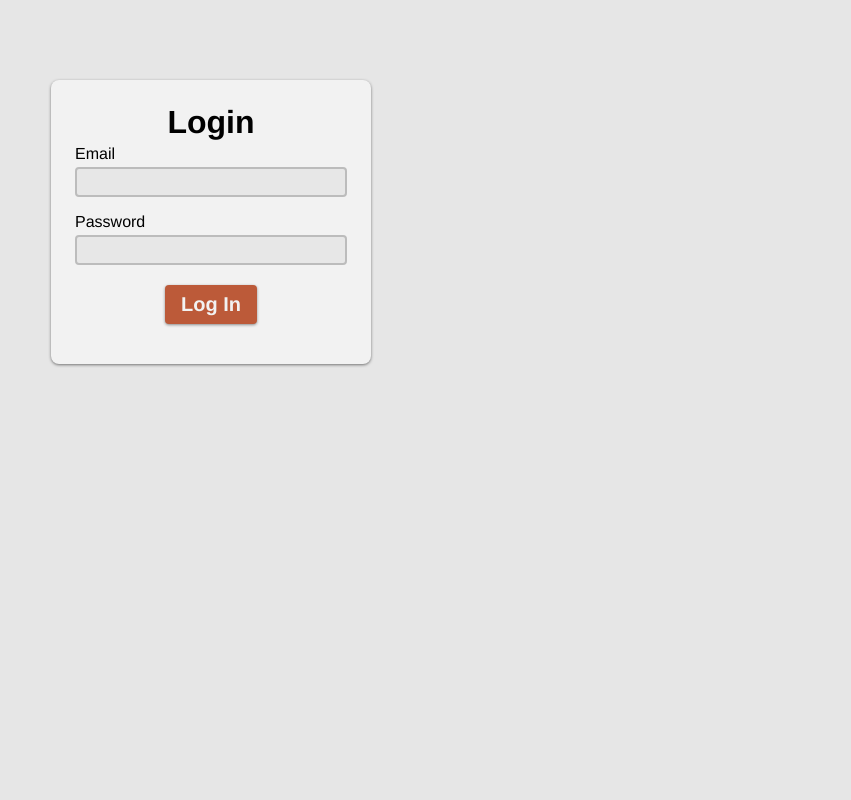
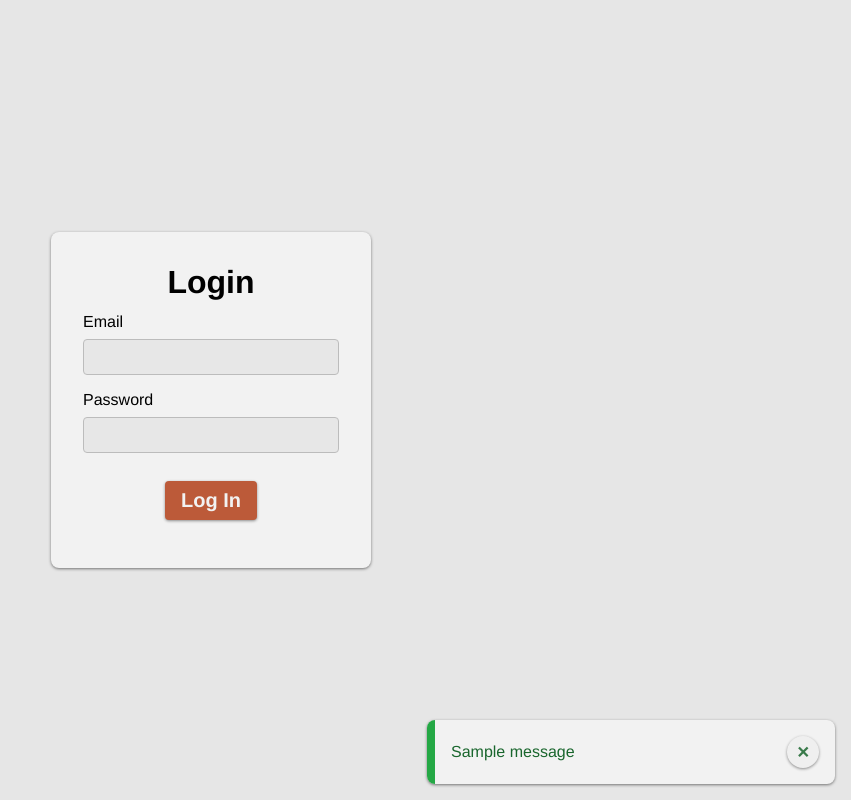
Before and after one commit to Ehckk/csc535-barber-shop-app, a Flask app: page / in a window 1280 px wide. Shown: the whole page, without its empty margins (429-1280 px from the left). Run offline with Flask 3, Linux system fonts and the light colour scheme; one stand-in notice (Sample message) is shown; parts of the project's set-up code (start-up, migrations or seed data) failed here and were passed over; some libraries are stand-ins or nearby versions.

Commit message:
flash messages

```diff
--- a/app/auth/routes/login.py
+++ b/app/auth/routes/login.py
@@ -13,12 +13,14 @@ def login():
         password = form.password.data
         user = check_email(form.email.data)
         if not user:
-            flash(f"No user found with email \"{email}\"")
+            flash(f"No user found with email \"{email}\"", category="error")
+            return render_template("login.html", form=form)
         user = check_password(email, password)
         if not user:
-            flash(f"Incorrect password")
+            flash(f"Incorrect password", category="error")
+            return render_template("login.html", form=form)
         if user:
-            flash("Login Successful")
+            flash("Login Successful", category="success")
             session["user"] = {
                 "id":       user["user_id"],
                 "email":    user["email"],
--- a/app/auth/routes/logout.py
+++ b/app/auth/routes/logout.py
@@ -1,4 +1,4 @@
-from flask import redirect
+from flask import flash, redirect
 from ...utils.user import current_user
 from .. import auth
 
@@ -7,4 +7,5 @@ from .. import auth
 def logout():
     user = current_user()
     user.logout()
+    flash("You have been logged out", category="success")
     return redirect("/")
--- a/app/static/controls.css
+++ b/app/static/controls.css
@@ -1,8 +1,8 @@
 input {
-    padding: 0.25rem;
+    padding: 0.5rem;
     background-color: var(--w-1);
     border-radius: .25rem;
-    border-width: 2px;
+    border-width: 1px;
     border-style: solid;
     border-color: var(--s-2);
     font-size: 1rem;
@@ -42,3 +42,7 @@ button:focus, input[type=submit]:focus {
 button:active, input[type=submit]:active {
     transform: translateY(2px);
 }
+
+label {
+    margin-bottom: .25rem;
+}
--- a/app/static/forms.css
+++ b/app/static/forms.css
@@ -8,6 +8,7 @@ form {
 .form-title {
     text-align: center;
     font-size: 2rem;
+    margin-bottom: .5rem;
 }
 
 .form-fields {
@@ -16,7 +17,8 @@ form {
 }
 
 .form-buttons {
-    margin: .5rem 0;
+    margin-top: 1rem;
+    margin-bottom: .5rem;
     padding: .5rem;
     display: flex;
     justify-content: space-evenly;
--- a/app/static/layout.css
+++ b/app/static/layout.css
@@ -1,10 +1,10 @@
 .auth {
     position: absolute;
-    top: 10%;
+    margin: auto;
     min-width: 20rem;
     margin: 0 auto;
-    padding: .5rem;
+    padding: 1rem;
     border-radius: .5rem;
     background-color: var(--w-2);
-    box-shadow: vaR(--drop-shadow);
+    box-shadow: var(--drop-shadow);
 }
--- a/app/static/main.css
+++ b/app/static/main.css
@@ -5,15 +5,15 @@
     --s-2: hsl(0 0% 70%);
     --s-1: hsl(0 0% 60%);
     --s-0: hsl(0 0% 50%);
-    --e-2: hsl(355 70% 75%);
-    --e-1: hsl(355 65% 60%);
-    --e-0: hsl(355 60% 45%);
+    --e-2: hsl(355 75% 75%);
+    --e-1: hsl(355 70% 40%);
+    --e-0: hsl(355 65% 25%);
     --w-2: hsl(30 70% 75%);
-    --w-1: hsl(30 65% 60%);
-    --w-0: hsl(30 60% 45%);
+    --w-1: hsl(30 65% 40%);
+    --w-0: hsl(30 60% 25%);
     --g-2: hsl(135 70% 75%);
-    --g-1: hsl(135 65% 60%);
-    --g-0: hsl(135 60% 45%);
+    --g-1: hsl(135 65% 40%);
+    --g-0: hsl(135 60% 25%);
     --i-2: hsl(200 70% 75%);
     --i-1: hsl(200 65% 60%);
     --i-0: hsl(200 60% 45%);
@@ -53,5 +53,5 @@ body {
 :focus {
     outline-style: solid;
     outline-width: thick;
-    outline-color: var(--i-1);
+    outline-color: var(--i-2);
 }
--- /dev/null
+++ b/app/static/messages.css
@@ -0,0 +1,56 @@
+.flash-messages {
+    position: absolute;
+    bottom: 0;
+    right: 0;
+    padding: 1rem;
+    list-style: none;
+}
+
+.flash-message {
+    position: relative;
+    display: flex;
+    align-items: center;
+    gap: 1rem;
+    margin: 0 auto;
+    padding: 1rem;
+    border-radius: .5rem;
+    box-shadow: var(--drop-shadow);
+}
+
+.flash-message::after {
+    content: "";
+    position: absolute;
+    left: 0;
+    height: 100%;
+    width: .5rem;
+    border-top-left-radius: .5rem;
+    border-bottom-left-radius: .5rem;
+}
+
+.flash-message.text-error-0::after {
+    background-color: var(--e-1);
+}
+
+.flash-message.text-warning-0::after {
+    background-color: var(--w-1);
+}
+
+.flash-message.text-success-0::after {
+    background-color: var(--g-1);
+}
+
+.flash-message-content {
+    width: 20rem;
+    margin-left: .5rem;
+}
+
+.flash-message-control > button {
+    display: flex;
+    justify-content: center;
+    align-items: center;
+    padding: .25rem;
+    border-radius: 50%;
+    min-width: 2rem;
+    min-height: 2rem;
+    font-size: 1rem;
+}
--- /dev/null
+++ b/app/templates/_flash_messages.html
@@ -0,0 +1,27 @@
+{% macro flash_messages() %}
+    {% with messages = get_flashed_messages(with_categories=True) %}
+        {% if messages %}
+            <ul class="flash-messages" id="flash">
+            {% for category, message in messages %}
+                <li class="flash-message text-{{ category }}-0 light-2" id="flash-{{ loop.index }}">
+                    <div class="flash-message-content">
+                        <p>{{ message }}</p>
+                    </div>
+                    <div class="flash-message-control">
+                        <button class="text-{{ category }}-0 btn-close">
+                            &#x2715
+                        </button>
+                    </div>
+                </li>
+            {% endfor %}
+            </ul>
+        {% endif %}
+    {% endwith %}
+    <script>
+        const messages = document.querySelectorAll("#flash > .flash-message")
+        for (const message of messages) {
+            const closeBtn = message.querySelector("button.btn-close")
+            closeBtn.addEventListener("click", () => message.remove())
+        }
+    </script>
+{% endmacro %}
--- a/app/templates/base.html
+++ b/app/templates/base.html
@@ -1,3 +1,5 @@
+{% from "_flash_messages.html" import flash_messages %}
+
 <!DOCTYPE html>
 <html lang="en">
 <head>
@@ -8,9 +10,11 @@
     <link rel="stylesheet" href="{{ url_for('static', filename='layout.css') }}">
     <link rel="stylesheet" href="{{ url_for('static', filename='controls.css') }}">
     <link rel="stylesheet" href="{{ url_for('static', filename='forms.css') }}">
+    <link rel="stylesheet" href="{{ url_for('static', filename='messages.css') }}">
     <title>{% block title %}{% endblock %} - Barber Shop App</title>
 </head>
 <body>
+    {{ flash_messages() }}
     {% block body %}
     {% endblock %}
 </body>
```
